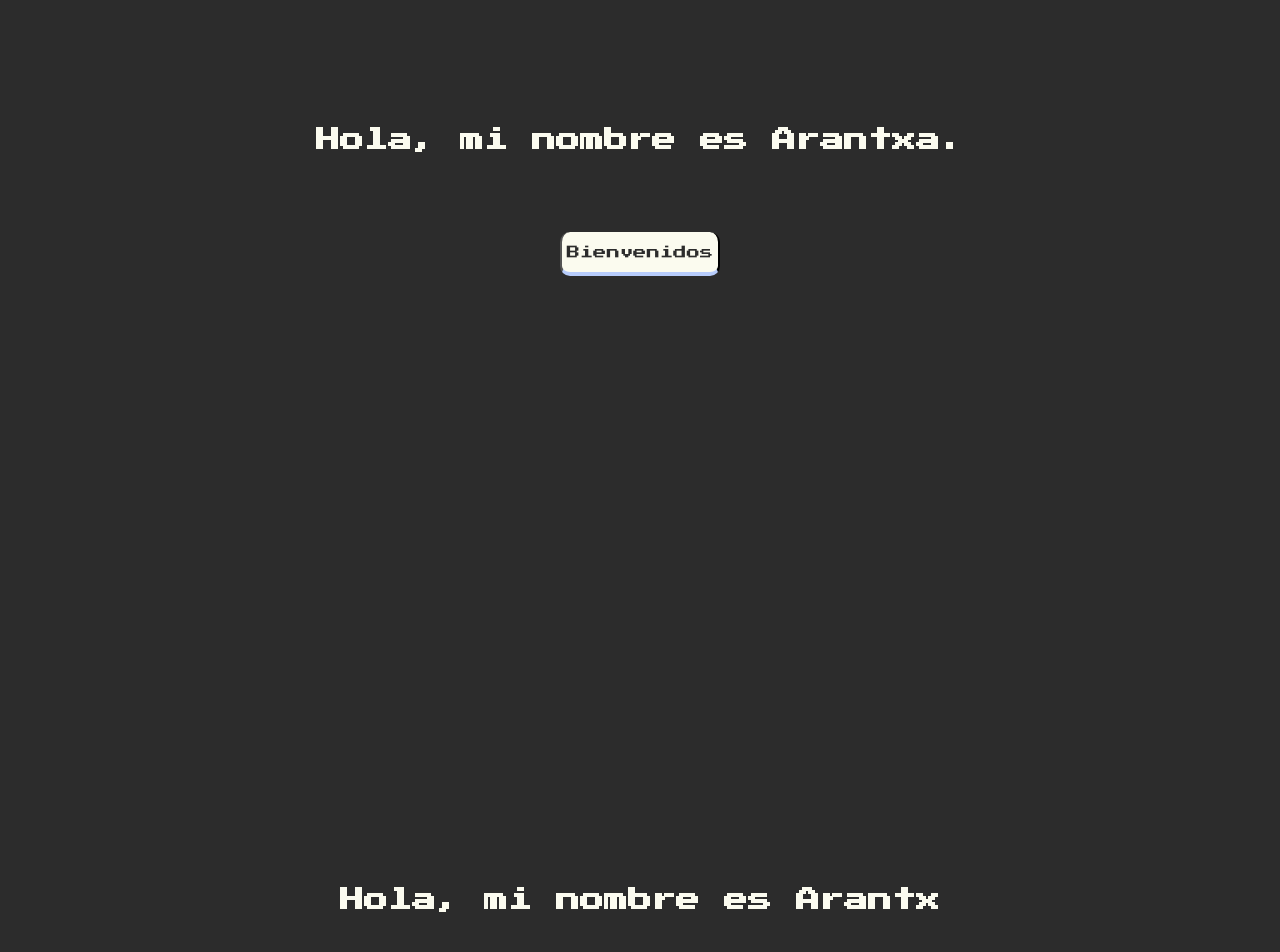
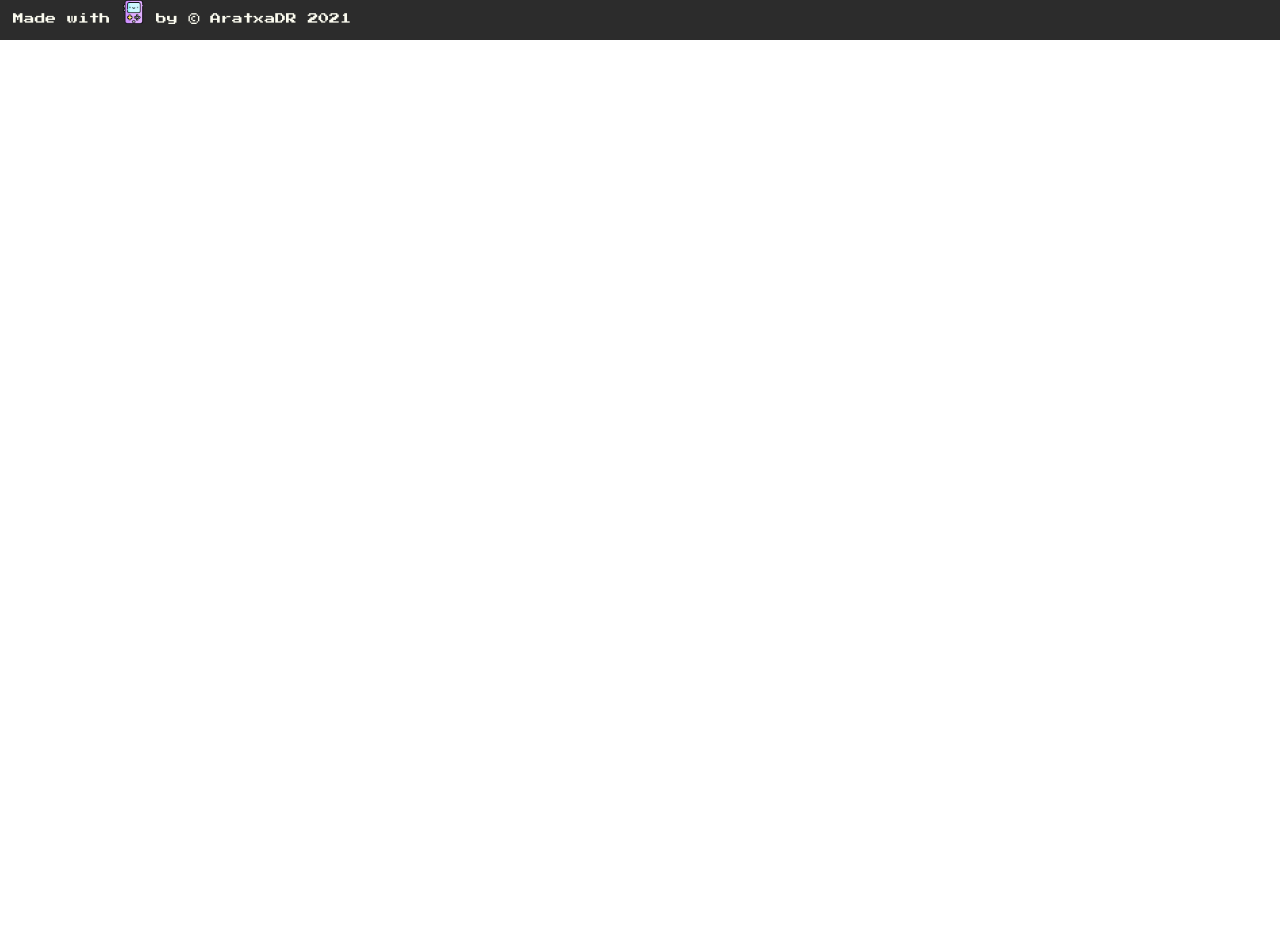
Before and after one commit to ArantxaDR/Portfolio, a React (Create React App) app: page / in a window 1280 px wide. Shown: the top 952 px of the page. After the commit the page ends 800 px from the top, so only its background shows below. Built offline with nearby package versions, Linux system fonts and the light colour scheme; a web font is replaced by a local one.

Commit message:
testing router

```diff
--- a/src/App.tsx
+++ b/src/App.tsx
@@ -1,6 +1,6 @@
 import "./styles/_App.scss";
 import { Route, Switch } from "react-router-dom";
-import Landing from "./components/Landing/Landing";
+// import Landing from "./components/Landing/Landing";
 import Aboutme from "./components/AboutMe/Aboutme";
 import Contact from "./components/Contact/Contact";
 import Projects from "./components/Projects/Projects";
@@ -9,10 +9,10 @@ import Footer from "./components/Footer/Footer";
 function App() {
   return (
     <>
-      <Landing />
+      {/* <Landing /> */}
       <Switch>
-        <Route exact path="/" component={Landing} />
-        <Route path="/aboutme" component={Aboutme} />
+        {/* <Route exact path="/" component={Landing} /> */}
+        <Route exact path="/aboutme" component={Aboutme} />
         <Route path="/contact" component={Contact} />
         <Route path="/projects" component={Projects} />
       </Switch>
```
